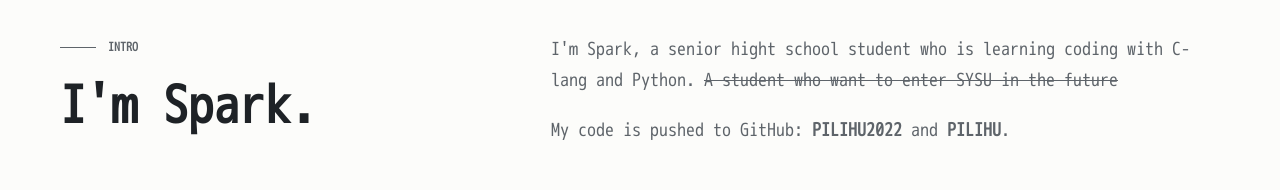
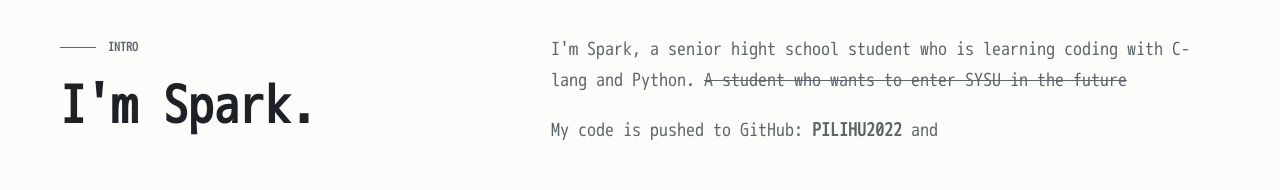
Before and after one commit to PILIHU2022/Blog, an Astro site: page /about in a window 1280 px wide. Shown: the part 482-672 px from the top of the page. Built offline with nearby package versions, Linux system fonts and the light colour scheme; Astro itself is replaced by a stand-in of ours; a web font is replaced by a local one.

Commit message:
fix(about): delete incorrect link

```diff
--- a/src/pages/about/index.astro
+++ b/src/pages/about/index.astro
@@ -28,12 +28,11 @@ import { t } from '../../i18n';
     <div class="prose">
       <p>
         I'm Spark, a senior hight school student who is learning coding with C-lang and Python.{' '}
-        <del>A student who want to enter SYSU in the future</del>
+        <del>A student who wants to enter SYSU in the future</del>
       </p>
       <p>
         My code is pushed to GitHub:{' '}
         <a href="https://github.com/PILIHU2022" rel="noopener noreferrer">PILIHU2022</a>{' '}and{' '}
-        <a href="https://github.com/PILIHU" rel="noopener noreferrer">PILIHU</a>.
       </p>
     </div>
   </section>
```
